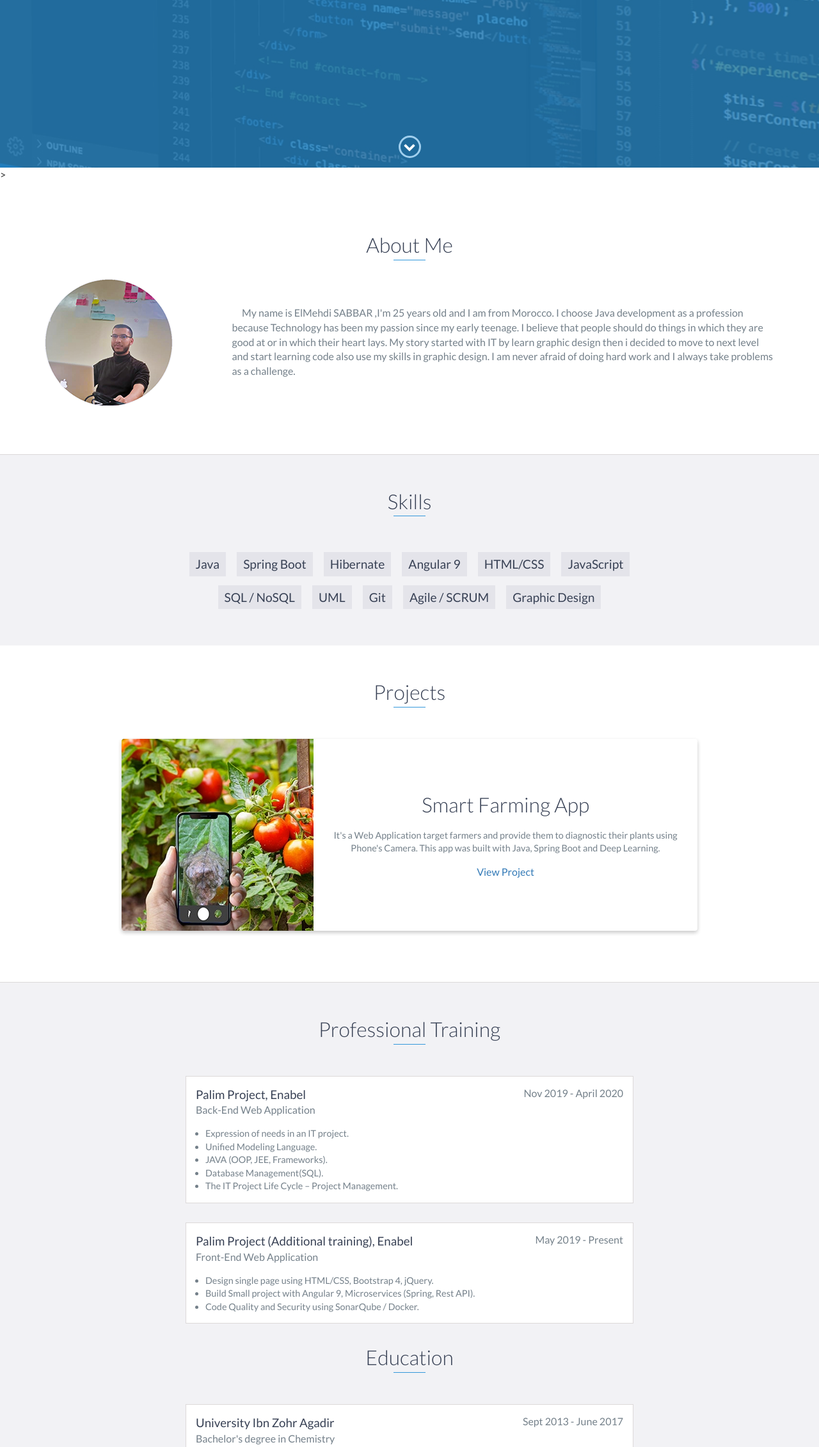
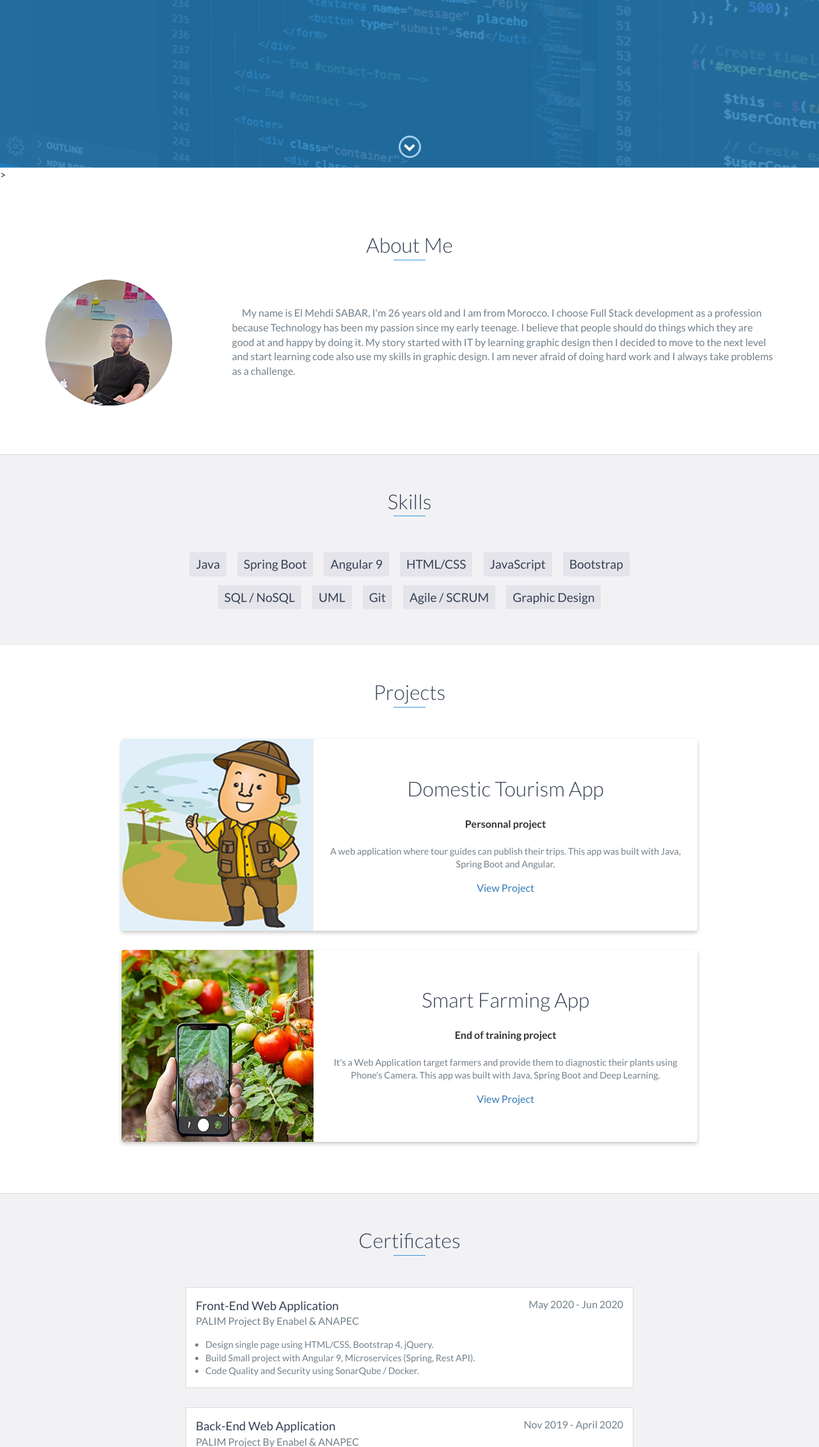
Before and after one commit to sabbarmehdi/sabbarElmehdi.github.io, a website: page index.html in a window 1280 px wide. Shown: the part 538-2800 px from the top of the page at 64% size. Drawn offline with nearby package versions, Linux system fonts and the light colour scheme.

Commit message:
update 12/2020

```diff
--- a/index.html
+++ b/index.html
@@ -1,3 +1,9 @@
+<!-- Title: Dev Portfolio
+    Version: 1.2.1
+    Last Change: 10/02/2020
+    Author: ElMehdi SABBAR
+    Repo: https://github.com/sabbarmehdi/porfolio -->
+
 <!DOCTYPE html>
 <html class="no-js" lang="en">
 
@@ -34,14 +40,14 @@
                 <a href="#projects">Projects</a>
             </li>
             <li>
-                <a href="#education">Training</a>
+                <a href="#education">Certificates</a>
             </li>
             <li>
                 <a href="#edcation">Education</a>
             </li>
-            <li>
+            <!-- <li>
                 <a href="#experience">Experience</a>
-            </li>
+            </li> -->
             <li>
                 <a href="#contact">Contact</a>
             </li>
@@ -52,7 +58,7 @@
     <div id="lead">
         <div id="lead-content">
             <h1>EL MEHDI SABBAR</h1>
-            <h2>Java Developer</h2>
+            <h2>Full Stack Developer</h2>
             <a href="ElMehdi_SABBAR-Resume.pdf" download="resume.pdf" class="btn-rounded-white">Download Resume</a>
         </div>
         <!-- End #lead-content -->
@@ -84,11 +90,13 @@
                     </div>
                 <div class="col-md-9">
                     <p id="about-p">
-                        &nbsp;&nbsp;&nbsp;&nbsp; My name is ElMehdi SABBAR ,I'm 25 years old and I am from Morocco. I choose  Java development as a profession
-                        because Technology has been my passion since my early teenage. I believe that people should do things in which
-                        they are good at or in which their heart lays. My story started with IT by learn graphic design then i decided to move
-                         to next level and start learning code also use my skills in graphic design. I am never afraid of doing hard work
-                          and I always take problems as a challenge.
+                        &nbsp;&nbsp;&nbsp;&nbsp; My name is El Mehdi SABAR, I'm 26 years old
+                        and I am from Morocco. I choose Full Stack development as a profession because Technology
+                         has been my passion since my early teenage. I believe that people should do things which they
+                          are good at and happy by doing it. My story started with IT by learning graphic design then I
+                          decided to move to the next level and start learning code also use my skills in graphic design.
+                           I am never afraid of doing hard work and I always take problems as a challenge.
+
                      </p>
                 </div>
             </div>
@@ -102,10 +110,10 @@
 
             <li>Java</li>
             <li>Spring Boot</li>
-            <li>Hibernate</li>
             <li>Angular 9</li>
             <li>HTML/CSS</li>
             <li>JavaScript</li>
+            <li>Bootstrap</li>
             <li>SQL / NoSQL</li>
             <li>UML</li>
             <li>Git</li>
@@ -121,11 +129,28 @@
             <div class="row">
                 <div class="project shadow-large">
                     <div class="project-image">
+                        <img src="images/project2.jpg" />
+                    </div>
+                    <!-- End .project-image -->
+                    <div class="project-info">
+                        <h3>Domestic Tourism App</h3>
+                        <h4>Personnal project</h4>
+                        <p>
+                            A web application where tour guides can publish their trips. This app was built with Java, Spring Boot and Angular.
+                        </p>
+                        <a href="https://github.com/sabbarmehdi/SmartFarmingApp" target="_blank">View Project</a>
+                    </div>
+                    <!-- End .project-info -->
+                </div>
+
+                <div class="project shadow-large">
+                    <div class="project-image">
                         <img src="images/project.jpg" />
                     </div>
                     <!-- End .project-image -->
                     <div class="project-info">
                         <h3>Smart Farming App</h3>
+                        <h4>End of training project</h4>
                         <p>
                             It's a Web Application target farmers and provide them to diagnostic their plants using Phone's Camera. This app was built with Java, Spring Boot and Deep Learning.
                         </p>
@@ -133,54 +158,19 @@
                     </div>
                     <!-- End .project-info -->
                 </div>
-                <!-- End .project -->
-            <!--
-                <div class="project shadow-large">
-                    <div class="project-image">
-                        <img src="images/project.jpg" />
-                    </div>
-                    <div class="project-info">
-                        <h3>Project Name </h3>
-                        <p>
-                            Discription
-                        </p>
-                        <a href="#">View Project</a>
-                    </div>
-                </div>
-                -->
+
             </div>
         </div>
     </div>
     <!-- End #projects -->
     <div id="education">
         <!-- Professional Training section -->
-        <h2 class="heading">Professional Training </h2>
-        <div class="education-block">
-            <h3>Palim Project, Enabel</h3>
-            <span class="education-date">Nov 2019 - April 2020</span>
-            <h4>Back-End Web Application</h4>
-            <ul>
-                <li>
-                    Expression of needs in an IT project.
-                </li>
-                <li>
-                    Unified Modeling Language.
-                </li>
-                <li>
-                    JAVA (OOP, JEE, Frameworks).
-                </li>
-                <li>
-                    Database Management(SQL).
-                </li>
-                <li>
-                    The IT Project Life Cycle – Project Management.
-                </li>
-            </ul>
-        </div>
+        <h2 class="heading">Certificates </h2>
+
         <div  class="education-block">
-            <h3>Palim Project (Additional training), Enabel</h3>
-            <span class="education-date">May 2019 - Present</span>
-            <h4>Front-End Web Application</h4>
+            <h3>Front-End Web Application</h3>
+            <span class="education-date">May 2020 - Jun 2020</span>
+            <h4>PALIM Project By Enabel & ANAPEC</h4>
             <ul>
                 <li>
                     Design single page using HTML/CSS, Bootstrap 4, jQuery.
@@ -194,6 +184,30 @@
 
             </ul>
         </div>
+
+        <div class="education-block">
+            <h3>Back-End Web Application</h3>
+            <span class="education-date">Nov 2019 - April 2020</span>
+            <h4>PALIM Project By Enabel & ANAPEC</h4>
+            <ul>
+                <li>
+                    JAVA (OOP, JEE, Spring).
+                </li>
+                <li>
+                    Database Management(SQL).
+                </li>
+                <li>
+                    Expression of needs in an IT project.
+                </li>
+                <li>
+                    Unified Modeling Language.
+                </li>
+                <li>
+                    The IT Project Life Cycle – Project Management.
+                </li>
+            </ul>
+        </div>
+
         <!-- Education Section-->
         <div id="edcation">
             <h2 class="heading">Education</h2>
@@ -216,7 +230,7 @@
         </div>
         <!-- End .education-block -->
     </div>
-    <div id="experience" class="background-alt">
+    <!-- <div id="experience" class="background-alt">
         <h2 class="heading">Experience</h2>
         <div id="experience-timeline">
             <div data-date="September 2018 – May 2019">
@@ -252,7 +266,7 @@
                 </ul>
             </div>
         </div>
-    </div>
+    </div> -->
     <!-- End #experience -->
 
 
@@ -261,10 +275,10 @@
     <div id="contact">
         <h2>Get in Touch</h2>
         <div id="contact-form">
-            <form method="POST" action="https://formspree.io/xnqdywed">
-                <input type="hidden" name="_subject" value="Contact request from personal website" />
-                <input type="email" name="_replyto" placeholder="Your email" required>
-                <textarea name="message" placeholder="Your message" required></textarea>
+            <form method="POST" action="https://docs.google.com/forms/u/0/d/e/1FAIpQLSd-mO03JK2KGSeMTxFaiHYCW4dDYSIFQGwUZljSZVuHIFaxeQ/formResponse">
+                <input type="text" name="entry.1954693898" placeholder="Your full name" required>
+                <input type="email" name="entry.100427496" placeholder="Your email" required>
+                <textarea name="entry.1814921558" placeholder="Your message" required></textarea>
                 <button type="submit">Send</button>
             </form>
         </div>
@@ -312,6 +326,7 @@
 
     <script src="https://ajax.googleapis.com/ajax/libs/jquery/1.12.4/jquery.min.js"></script>
     <script src="js/scripts.min.js"></script>
+
 </body>
 
 </html>
```
Also changed, not shown: css/styles.css, images/project2.jpg (added), 2 other files.
